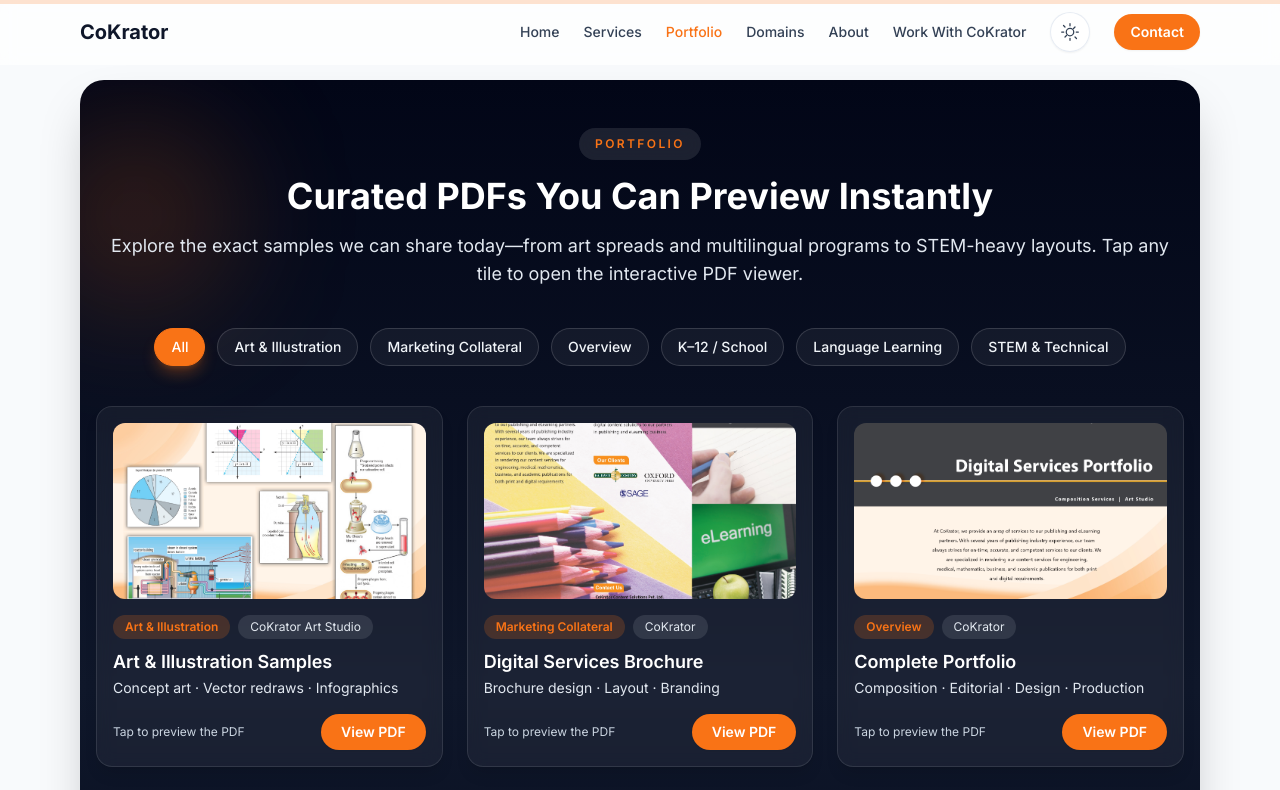
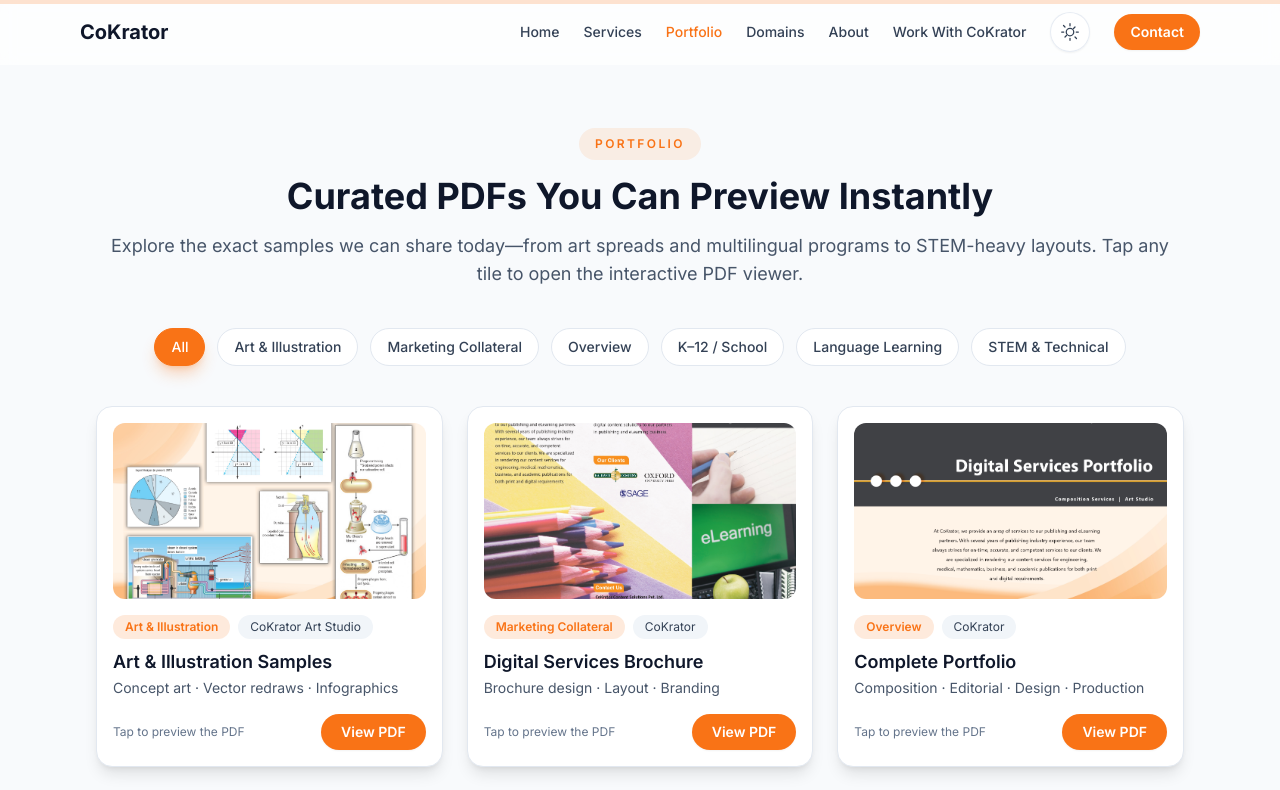
Before and after one commit to Aryaman15/Cokator_Website, a React (Vite) app in the folder client/: page /portfolio in a window 1280 px wide. Shown: the top 790 px of the page. Built offline with nearby package versions, Linux system fonts and the light colour scheme.

Commit message:
Lighten portfolio layout and keep modal previews

```diff
--- a/client/src/routes/Portfolio.tsx
+++ b/client/src/routes/Portfolio.tsx
@@ -16,19 +16,14 @@
   const filtered = activeFilter === 'All' ? portfolio : portfolio.filter((item) => item.domain === activeFilter);
 
   return (
-    <section className="relative overflow-hidden rounded-3xl bg-gradient-to-b from-slate-950 via-slate-900 to-slate-950 py-12 text-white shadow-2xl">
-      <div className="pointer-events-none absolute inset-0">
-        <div className="absolute -left-10 top-10 h-48 w-48 rounded-full bg-accent/20 blur-3xl" />
-        <div className="absolute bottom-0 right-0 h-56 w-56 rounded-full bg-indigo-500/20 blur-3xl" />
-      </div>
-
-      <div className="relative mx-auto flex max-w-6xl flex-col gap-10 px-4">
+    <section className="py-12">
+      <div className="mx-auto flex max-w-6xl flex-col gap-10 px-4">
         <div className="space-y-4 text-center">
-          <span className="inline-flex items-center rounded-full bg-white/10 px-4 py-2 text-xs font-semibold uppercase tracking-[0.2em] text-accent backdrop-blur">
+          <span className="inline-flex items-center rounded-full bg-accent/10 px-4 py-2 text-xs font-semibold uppercase tracking-[0.2em] text-accent">
             Portfolio
           </span>
-          <h1 className="text-3xl font-bold md:text-4xl">Curated PDFs You Can Preview Instantly</h1>
-          <p className="text-base text-slate-200 md:text-lg">
+          <h1 className="text-3xl font-bold text-primary dark:text-white md:text-4xl">Curated PDFs You Can Preview Instantly</h1>
+          <p className="text-base text-slate-600 dark:text-slate-200 md:text-lg">
             Explore the exact samples we can share today—from art spreads and multilingual programs to STEM-heavy layouts.
             Tap any tile to open the interactive PDF viewer.
           </p>
@@ -42,7 +37,7 @@
               className={`rounded-full border px-4 py-2 text-sm font-medium transition ${
                 filter === activeFilter
                   ? 'border-accent bg-accent text-white shadow-lg shadow-accent/30'
-                  : 'border-white/15 bg-white/5 text-slate-100 hover:border-accent/60 hover:text-white'
+                  : 'border-slate-200 bg-white text-slate-700 hover:border-accent/60 hover:text-primary dark:border-slate-700 dark:bg-slate-900 dark:text-slate-200'
               }`}
             >
               {filter}
@@ -58,9 +53,9 @@
               tabIndex={0}
               onClick={() => setSelected(item)}
               onKeyDown={(e) => (e.key === 'Enter' || e.key === ' ') && setSelected(item)}
-              className="group relative overflow-hidden rounded-2xl border border-white/10 bg-white/5 p-4 shadow-lg backdrop-blur transition hover:-translate-y-1 hover:border-accent/40 focus:outline-none focus:ring-2 focus:ring-accent"
+              className="group relative overflow-hidden rounded-2xl border border-slate-200 bg-white p-4 shadow-lg transition hover:-translate-y-1 hover:border-accent/40 focus:outline-none focus:ring-2 focus:ring-accent dark:border-slate-700 dark:bg-slate-900"
             >
-              <div className="overflow-hidden rounded-xl bg-slate-900/60">
+              <div className="overflow-hidden rounded-xl bg-slate-100 dark:bg-slate-800">
                 <img
                   src={item.thumbnail}
                   alt={item.title}
@@ -68,14 +63,14 @@
                   loading="lazy"
                 />
               </div>
-              <div className="mt-4 flex flex-wrap items-center gap-2 text-xs text-slate-200">
-                <span className="rounded-full bg-accent/20 px-3 py-1 font-semibold text-accent">{item.domain}</span>
-                <span className="rounded-full bg-white/10 px-3 py-1">{item.client}</span>
+              <div className="mt-4 flex flex-wrap items-center gap-2 text-xs text-slate-600 dark:text-slate-200">
+                <span className="rounded-full bg-accent/15 px-3 py-1 font-semibold text-accent">{item.domain}</span>
+                <span className="rounded-full bg-slate-100 px-3 py-1 text-slate-700 dark:bg-slate-800 dark:text-slate-100">{item.client}</span>
               </div>
-              <h3 className="mt-3 text-lg font-semibold leading-tight text-white">{item.title}</h3>
-              <p className="mt-1 text-sm text-slate-200">{item.services.join(' · ')}</p>
+              <h3 className="mt-3 text-lg font-semibold leading-tight text-primary dark:text-white">{item.title}</h3>
+              <p className="mt-1 text-sm text-slate-600 dark:text-slate-200">{item.services.join(' · ')}</p>
               <div className="mt-4 flex items-center justify-between">
-                <p className="text-xs text-slate-300">Tap to preview the PDF</p>
+                <p className="text-xs text-slate-500 dark:text-slate-300">Tap to preview the PDF</p>
                 <Button onClick={(e) => { e.stopPropagation(); setSelected(item); }} className="px-5 py-2 text-sm" variant="primary">
                   View PDF
                 </Button>
@@ -84,7 +79,7 @@
           ))}
         </div>
 
-        <div className="rounded-2xl border border-white/10 bg-white/5 p-4 text-center text-sm text-slate-200 backdrop-blur">
+        <div className="rounded-2xl border border-slate-200 bg-white p-4 text-center text-sm text-slate-600 shadow-sm dark:border-slate-700 dark:bg-slate-900 dark:text-slate-200">
           Only the listed PDFs are displayed here. Need something specific? Tell us your requirement and we’ll pull the matching samples for you.
         </div>
       </div>
```
